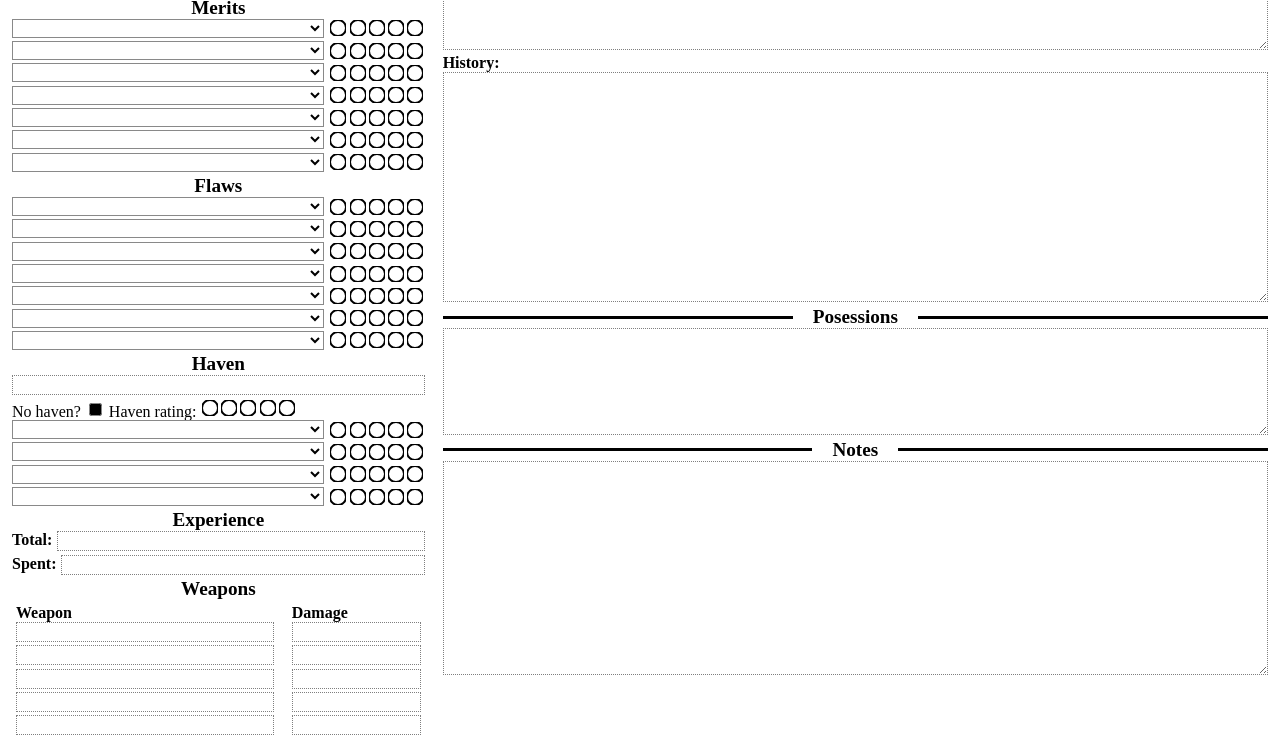
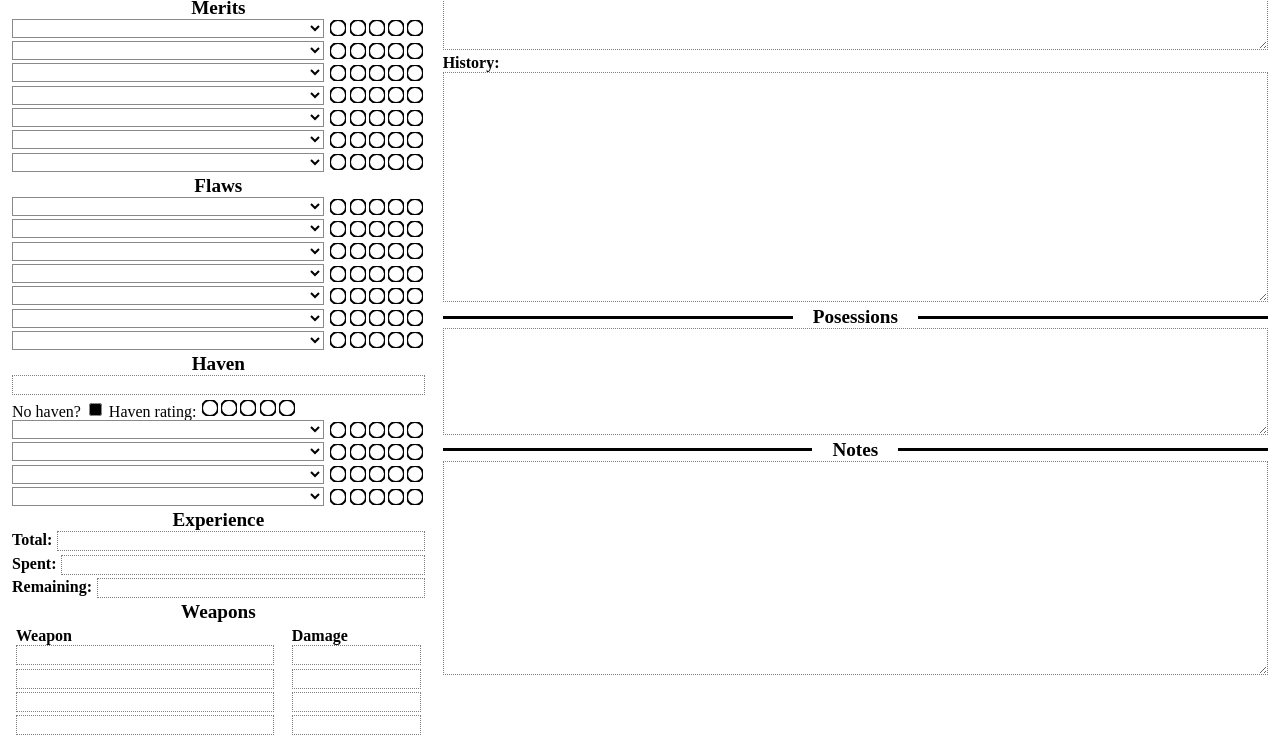
Before and after one commit to mvmn/mvmn.github.io, a plain HTML site: page vtmchar.html in a window 1280 px wide. Shown: the part 1428-2164 px from the top of the page. Drawn offline with nearby package versions, Linux system fonts and the light colour scheme.

Commit message:
VtM char editor - added auto-calculated remaining XP field, added support for numeric fields, made bane severify numeric

```diff
--- a/vtmchar.html
+++ b/vtmchar.html
@@ -338,7 +338,12 @@
 				return `<span id="attr_${attrs.id}_vals" fivestate="${!!attrs.fivestate}"><span class="square"></span><span class="square"></span><span class="square"></span><span class="square"></span><span class="square"></span></span>`;
 			}
 			templates['prop_field'] = function(attrs) {
-				return `<div class="propdiv"><label class="proplabel" for="prop_${attrs.id}">${attrs.name}:</label> <input id="prop_${attrs.id}" type="text" class="charprop" /></div>`;
+				var extraAttrs = [];
+				if(attrs.attrs) {
+					extraAttrs.push(...attrs.attrs.split(';;').map(part => part.replace(/^([^=]+)=(.*)$/, '$1="$2"')));
+				}
+
+				return `<div class="propdiv"><label class="proplabel" for="prop_${attrs.id}">${attrs.name}:</label> <input id="prop_${attrs.id}" type="${attrs.type? attrs.type : 'text'}" class="charprop" ${extraAttrs.join(' ')} /></div>`;
 			}
 			templates['prop_select'] = function(attrs) {
 				var options = selectorOptions[attrs.options];
@@ -616,6 +621,15 @@
 						}
 					}
 				});
+
+				var updateRemainingExp = () => {
+					let remainingExp = parseInt($("#prop_exp_total").val()) - parseInt($("#prop_exp_spent").val());
+					$("#exp_remaining").val(remainingExp);
+				};
+				$("#prop_exp_total").on('input', updateRemainingExp);
+				$("#prop_exp_spent").on('input', updateRemainingExp);
+
+				updateRemainingExp();
 			});
 		</script>
 	</head>
@@ -825,7 +839,7 @@
 				  <div>Rouse re-roll:</div>
 				  <div><input id="rouse_reroll" class="fullwidth charprop" /></div>
 				  <div>Bane severity:</div>
-				  <div><input id="bane_severity" class="fullwidth charprop" /></div>
+				  <div><input id="bane_severity" class="fullwidth charprop" type="number" min="0" step="1" inputmode="numeric" digitOnly /></div>
 				  <div class="h3">Hunting:</div>
 				  <div><input id="hunting" class="fullwidth charprop" /></div>
 			  </div>
@@ -885,8 +899,9 @@
 			<div class="h3 fullwidth center">
 				Experience
 			</div>
-			<div><tpl t="prop_field" name="Total" id="exp_total" /></div>
-			<div><tpl t="prop_field" name="Spent" id="exp_spent" /></div>
+			<div><tpl t="prop_field" name="Total" id="exp_total" type="number" attrs="min=0;;step=1" /></div>
+			<div><tpl t="prop_field" name="Spent" id="exp_spent" type="number" attrs="min=0;;step=1" /></div>
+			<div><div class="propdiv"><label class="proplabel" for="exp_remaining">Remaining:</label> <input type="number" readonly="readonly" id="exp_remaining" class="charprop" /></div></div>
 
 			<div class="h3 fullwidth center">
 				Weapons
```
